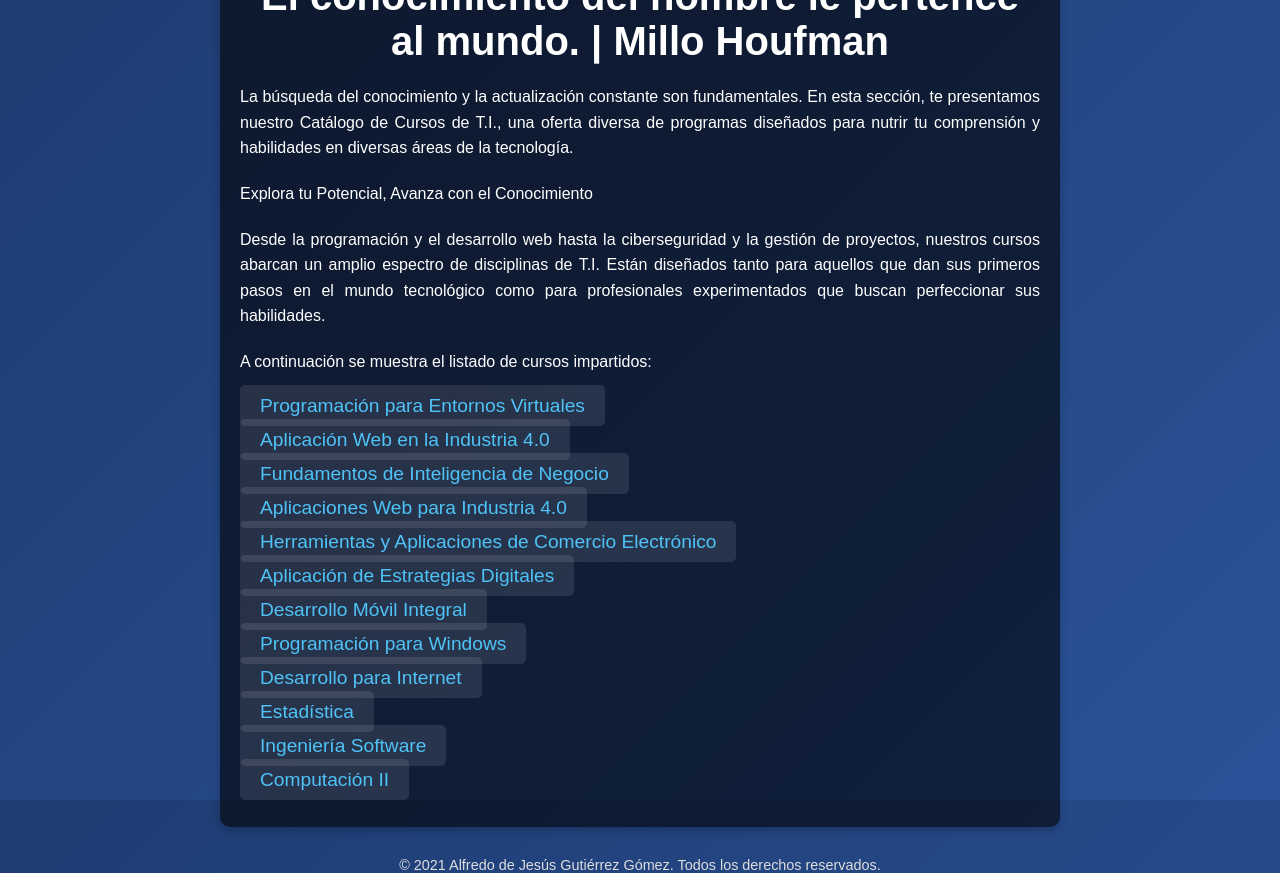
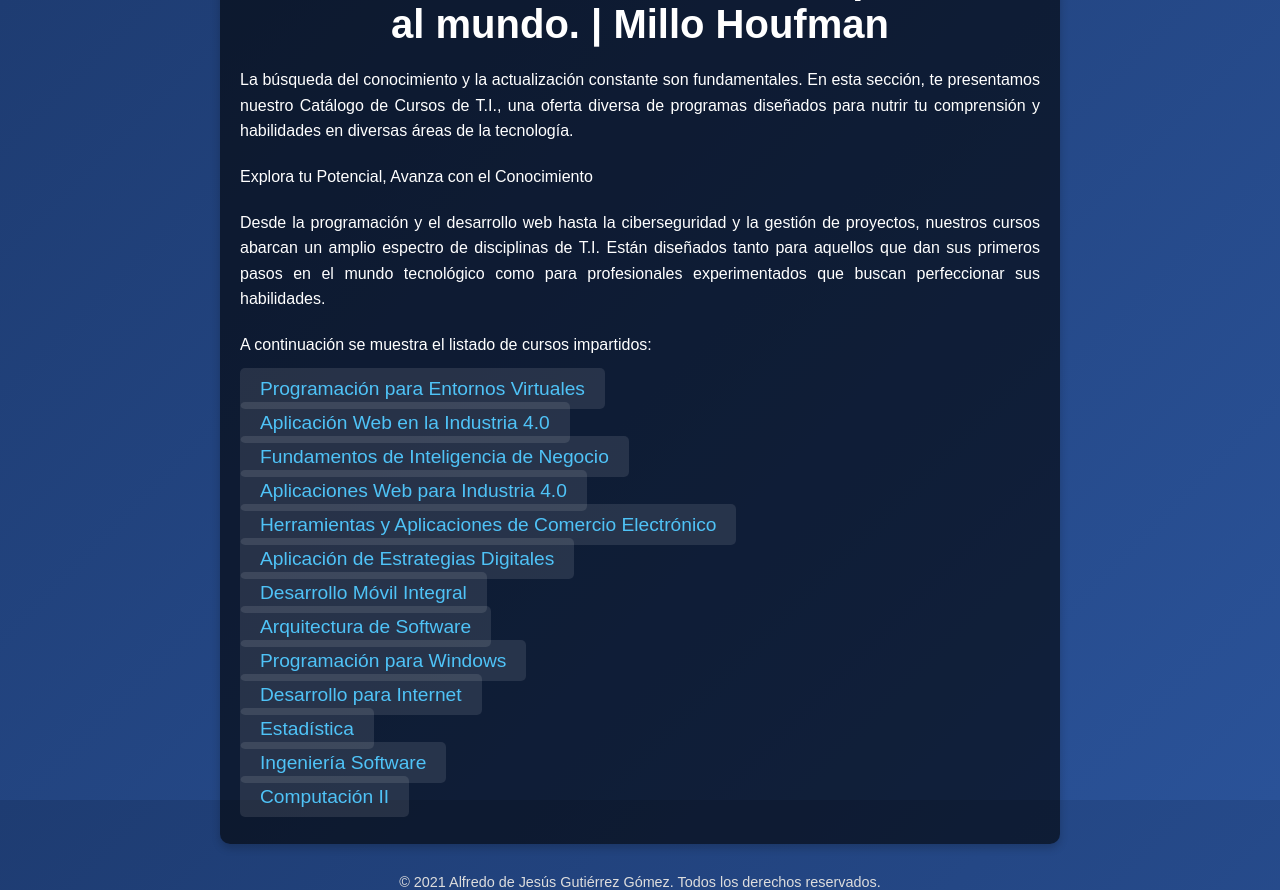
Before and after one commit to ajgutierr3z/AcademicSubjectsHub, a plain HTML site: page index.html in a window 1280 px wide. Drawn offline with Linux system fonts and the light colour scheme.

Commit message:
Update index.html

```diff
--- a/index.html
+++ b/index.html
@@ -79,6 +79,7 @@
             <li><a href="https://ajgutierr3z.github.io/HACE">Herramientas y Aplicaciones de Comercio Electrónico</a></li>
             <li><a href="https://ajgutierr3z.github.io/AED">Aplicación de Estrategias Digitales</a></li>
             <li><a href="https://ajgutierr3z.github.io/DMI">Desarrollo Móvil Integral</a></li>
+            <li><a href="https://ajgutierr3z.github.io/arqsoft/">Arquitectura de Software</a></li>
             <li><a href="https://ajgutierr3z.github.io/PW">Programación para Windows</a></li>
             <li><a href="https://ajgutierr3z.github.io/DI">Desarrollo para Internet</a></li>
             <li><a href="https://ajgutierr3z.github.io/Estadistica">Estadística</a></li>
```
